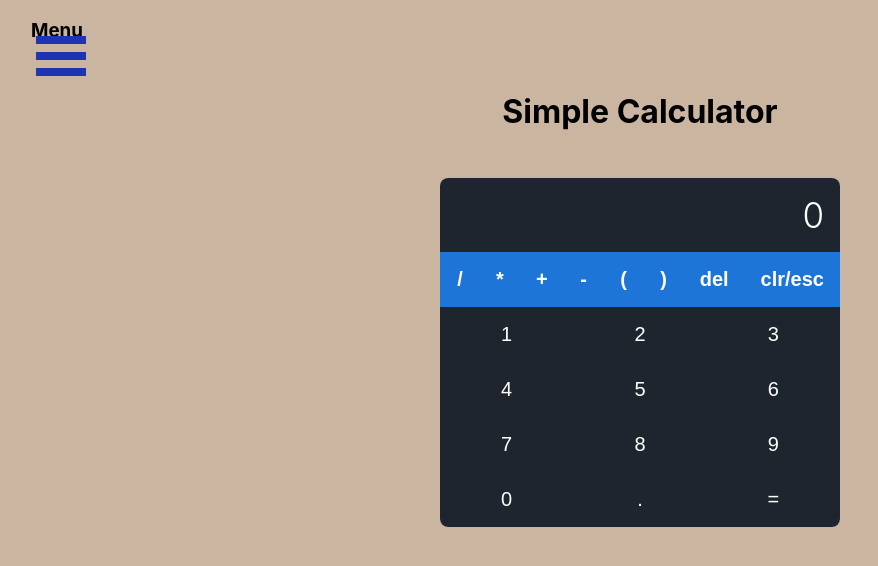
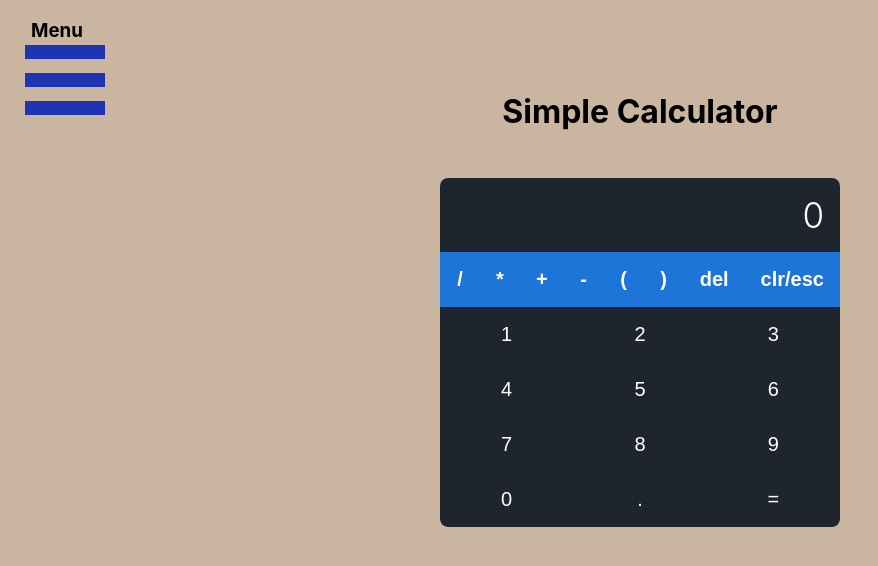
Before and after one commit to F1TR4t/SWE632_Calculator, a React (Create React App) app: page / in a window 1280 px wide. Shown: the top 566 px of the page, without its empty margins (0-878 px from the left). Built offline with nearby package versions, Linux system fonts and the light colour scheme.

Commit message:
Increased Icon size and moved position
Increased size of icon in accordance to Fitt's Law

```diff
--- a/src/Sidebar.css
+++ b/src/Sidebar.css
@@ -1,10 +1,10 @@
-/*menu icon*/
+/*menu icon left and top are for change the position of icon on page*/
 .bm-burger-button {
     position: fixed;
-    width: 50px;
-    height: 40px;
-    left: 36px;
-    top: 36px;
+    width: 80px;
+    height: 70px;
+    left: 25px;
+    top: 45px;
   }
 
   .bm-burger-bars {
```
